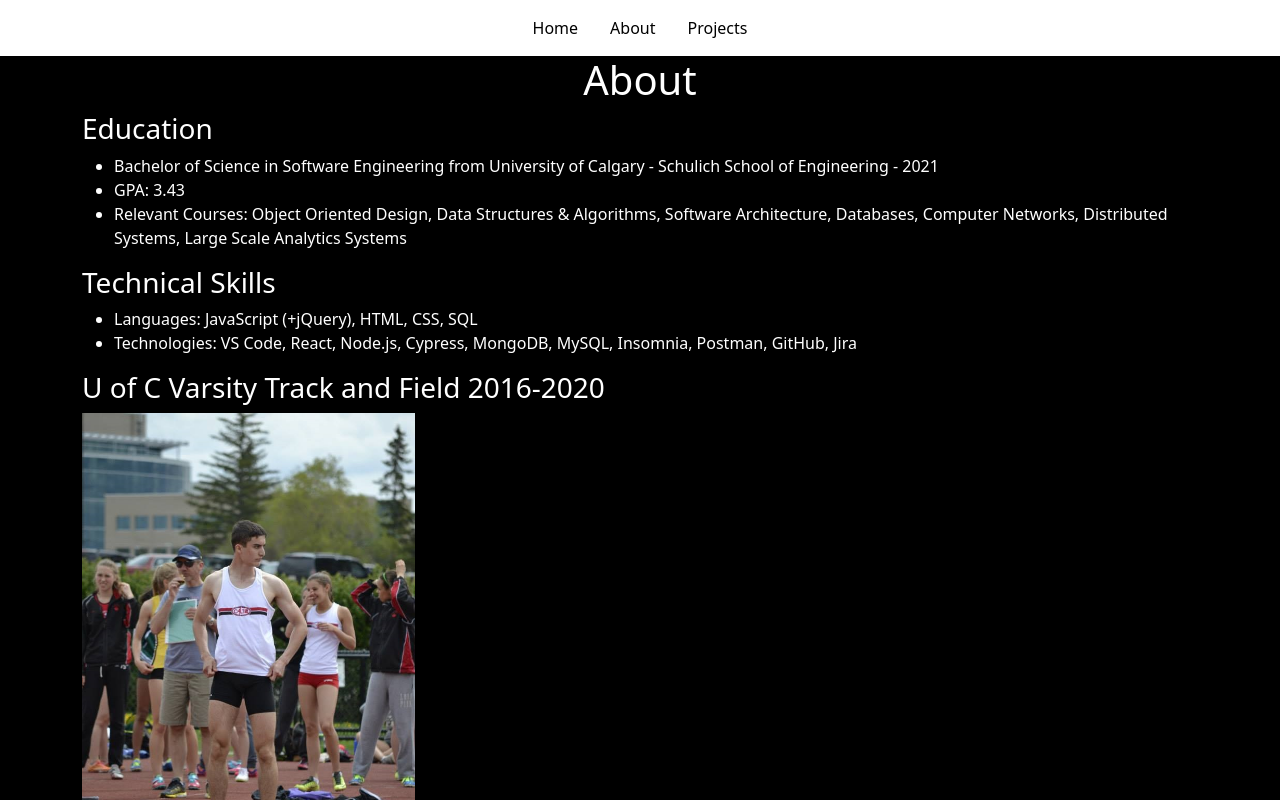
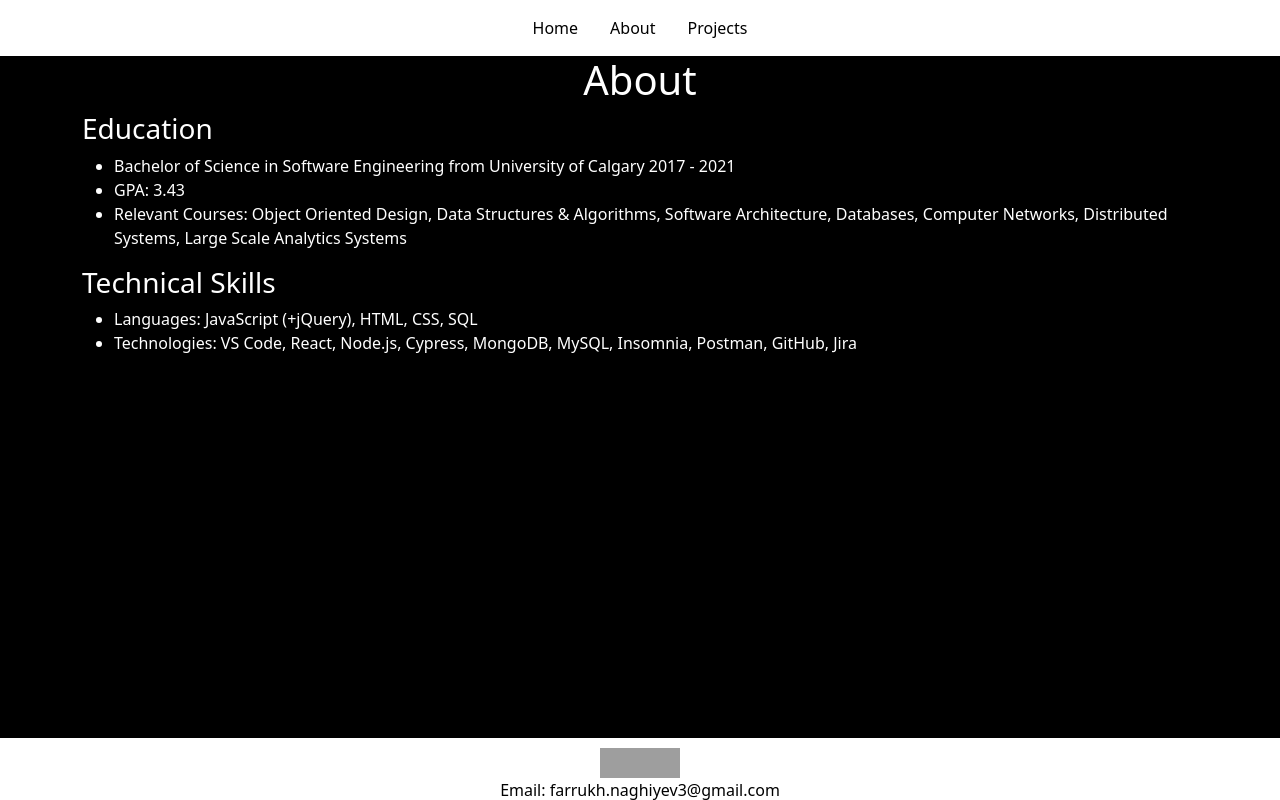
Before and after one commit to farfar336/Personal_Website, a React (Create React App) app: page /about in a window 1280 px wide. Built offline with nearby package versions, Linux system fonts and the light colour scheme; grey boxes are pictures that could not be loaded.

Commit message:
Fixed footer bug

```diff
--- a/src/App.css
+++ b/src/App.css
@@ -15,10 +15,25 @@
   text-align: left;
 }
 
-.footer{
+.footer-tall-page{
   background-color: white;
   color:black;
 
+  margin: auto;
+  width: 100%;
+  padding: 10px;
+  justify-content: center;
+  bottom: 0;
+  right: 0;
+  left: 0;
+  height: 70px;
+}
+
+.footer-short-page{
+  background-color: white;
+  color:black;
+
+  position: absolute;
   margin: auto;
   width: 100%;
   padding: 10px;
--- a/src/components/About.js
+++ b/src/components/About.js
@@ -1,8 +1,6 @@
 import React, { Component } from 'react'
 
 import '../App.css';
-
-import TrackAndField from '../Images/TrackAndField.jpg';
 
 export default class About extends Component {
     render() {
@@ -15,7 +13,7 @@ export default class About extends Component {
                     <h3>Education</h3>
                     <ul >
                         <li>
-                        Bachelor of Science in Software Engineering from University of Calgary - Schulich School of Engineering - 2021
+                        Bachelor of Science in Software Engineering from University of Calgary 2017 - 2021
                         </li>
                         <li>
                         GPA: 3.43
@@ -35,12 +33,10 @@ export default class About extends Component {
                         </li>
                     </ul>
 
-                    <h3>U of C Varsity Track and Field 2016-2020</h3>
-                    <img src={TrackAndField} alt="TrackAndField" height={500} />
                 </div>
 
                 {/* Footer */}
-                <div className='footer'>
+                <div className='footer-short-page'>
                     <a href="https://github.com/farfar336/"> <img src="https://cdn-icons-png.flaticon.com/512/25/25231.png" alt='GitHub Logo' height={30} /></a>
                     <a href="https://www.linkedin.com/in/farrukhnaghiyev3/"><img src="https://cdn-icons-png.flaticon.com/512/174/174857.png" alt='LinkedIn Logo' height={30} /></a>
                     <p>Email: farrukh.naghiyev3@gmail.com</p>
--- a/src/components/Home.js
+++ b/src/components/Home.js
@@ -14,7 +14,7 @@ export default class Home extends Component {
                 </div>
 
                 {/* Footer */}
-                <div className='footer'>
+                <div className='footer-short-page'>
                     <a href="https://github.com/farfar336/"> <img src="https://cdn-icons-png.flaticon.com/512/25/25231.png" alt='GitHub Logo' height={30} /></a>
                     <a href="https://www.linkedin.com/in/farrukhnaghiyev3/"><img src="https://cdn-icons-png.flaticon.com/512/174/174857.png" alt='LinkedIn Logo' height={30} /></a>
                     <p>Email: farrukh.naghiyev3@gmail.com</p>
--- a/src/components/Projects.js
+++ b/src/components/Projects.js
@@ -67,7 +67,7 @@ export default class Projects extends Component {
                 </div>
 
                 {/* Footer */}
-                <div className='footer'>
+                <div className='footer-tall-page'>
                     <a href="https://github.com/farfar336/"> <img src="https://cdn-icons-png.flaticon.com/512/25/25231.png" alt='GitHub Logo' height={30} /></a>
                     <a href="https://www.linkedin.com/in/farrukhnaghiyev3/"><img src="https://cdn-icons-png.flaticon.com/512/174/174857.png" alt='LinkedIn Logo' height={30} /></a>
                     <p>Email: farrukh.naghiyev3@gmail.com</p>
```
Also changed, not shown: src/Images/TrackAndField.jpg (deleted), 1 other file (tests, documents, lock files or other folders).
